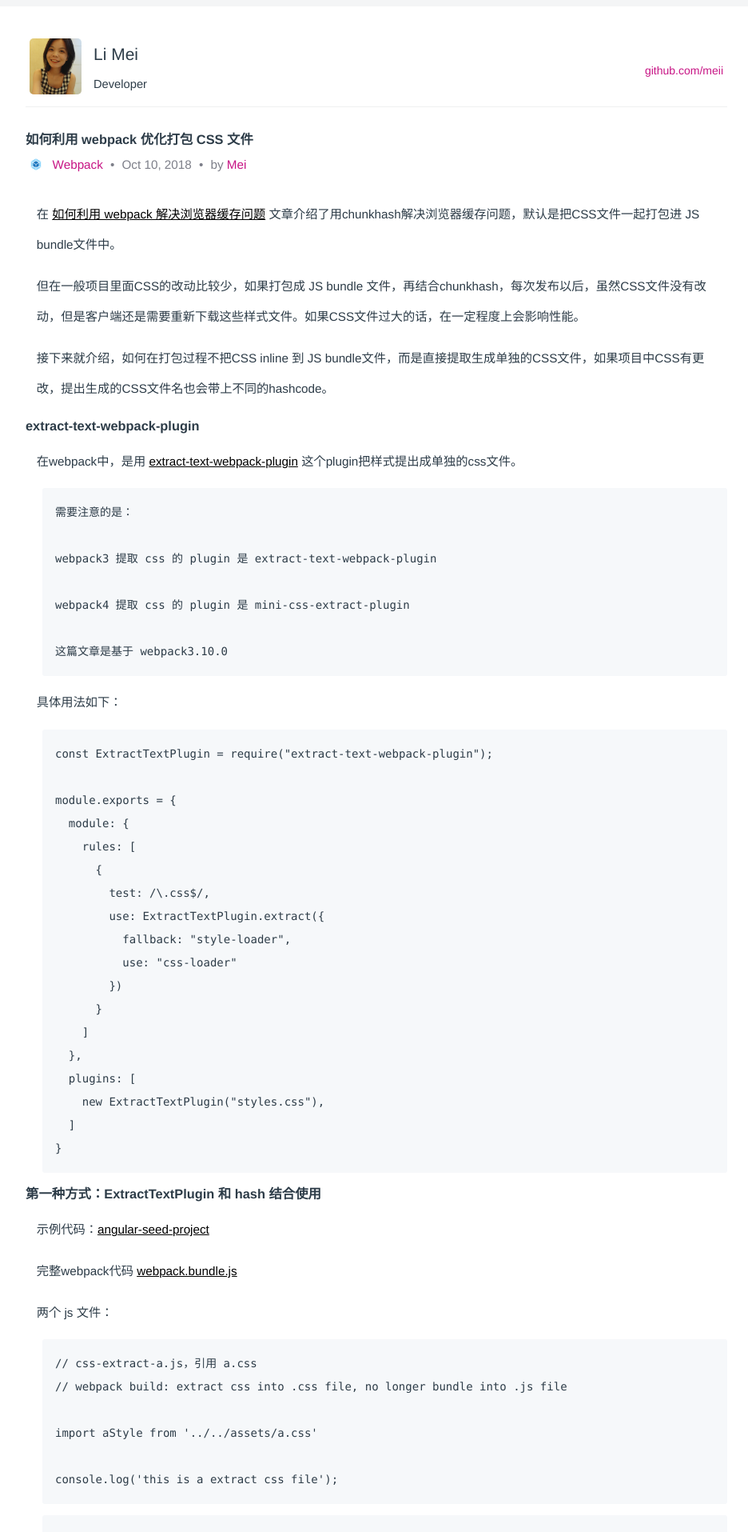
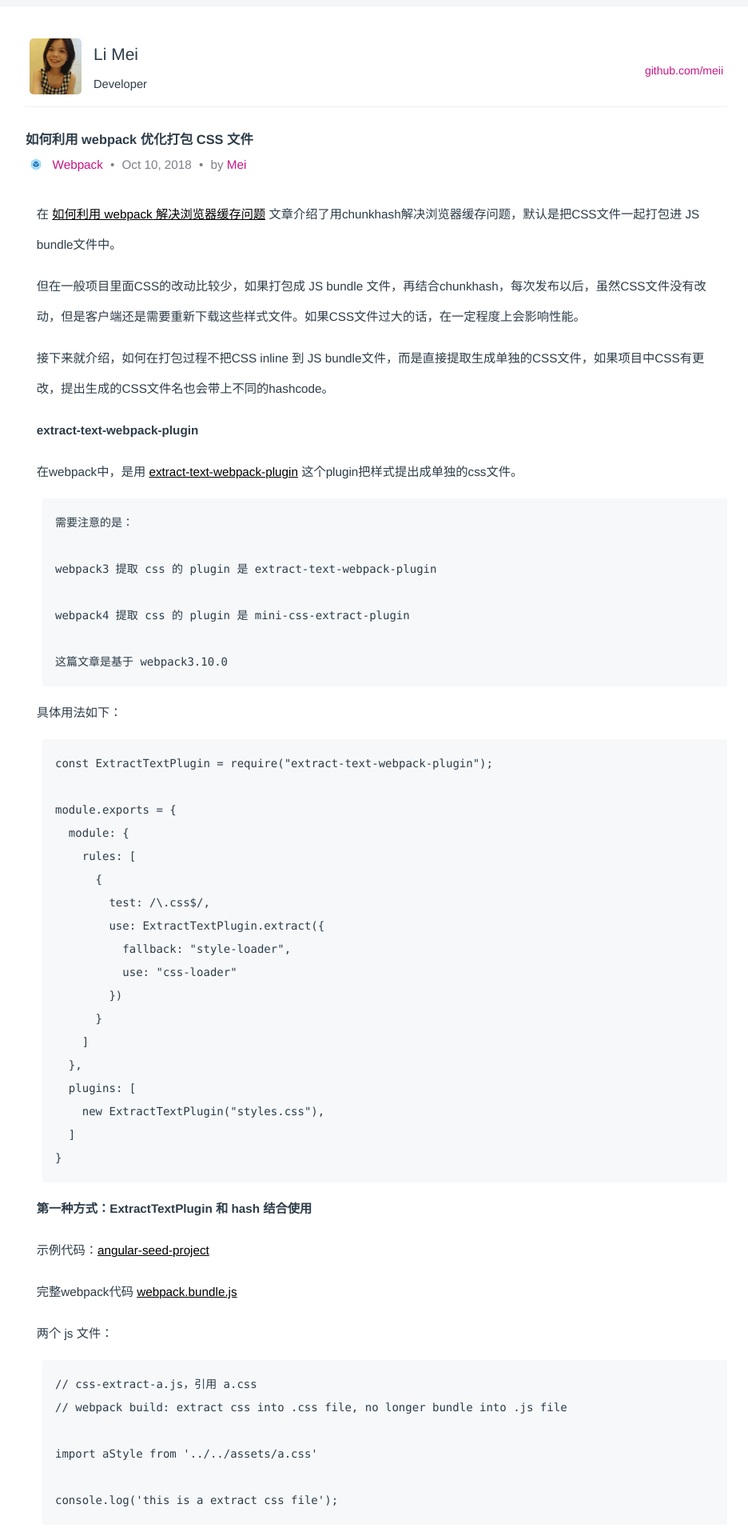
Before and after one commit to LiMeii/LiMeii.github.io, a Jekyll site: the page built from _posts/2018-10-10-webpack-css-extract.md, in a window 1280 px wide. Shown: the top 1915 px of the page at 80% size, without its empty margins (177-1113 px from the left). Built offline with Jekyll 4.4.1, drawn with Linux system fonts in a browser that asks for light colours.

````diff
--- a/_posts/2018-10-10-webpack-css-extract.md
+++ b/_posts/2018-10-10-webpack-css-extract.md
@@ -22,7 +22,8 @@ layout: post
 接下来就介绍，如何在打包过程不把CSS inline 到 JS bundle文件，而是直接提取生成单独的CSS文件，如果项目中CSS有更改，提出生成的CSS文件名也会带上不同的hashcode。
 
 
-### extract-text-webpack-plugin
+**extract-text-webpack-plugin**
+
 
 在webpack中，是用 [extract-text-webpack-plugin](https://github.com/webpack-contrib/extract-text-webpack-plugin) 这个plugin把样式提出成单独的css文件。
 
@@ -58,7 +59,9 @@ module.exports = {
 }
 ```
 
-### 第一种方式：ExtractTextPlugin 和 hash 结合使用
+**第一种方式：ExtractTextPlugin 和 hash 结合使用**
+
+
 
 示例代码：[angular-seed-project](https://github.com/LiMeii/angular-seed-project)
 
@@ -138,7 +141,9 @@ webpack.bundle.js 文件如下：
 
 我们可以看到，生成了四个文件。两个 .js bundle文件，两个 .css文件，我们可以看到文件名中的hashcode完全一样。这个会导致每次发布，不管文件改没改都会build成不一样的文件名，导致客户端重新下载所有文件，这个并不是我们想要的。
 
-### 第二种方式，ExtractTextPlugin 和 chunkhash 结合使用
+**第二种方式，ExtractTextPlugin 和 chunkhash 结合使用**
+
+
 
 在 [如何利用 webpack 解决浏览器缓存问题](/2018/10/09/webpack-caching.html) 文章中提到chunkhash可以根据源文件内容的改变，来决定最终bundle文件名是否需要更改，而且每个chunk文件中的hashcode都不一样。
 
@@ -196,7 +201,11 @@ html {
 
 **我们想要的编译结果是：**所有文件（.bundle.js/ .css）的hashcode都应该是独一无二的，并且不管是入口文件还是从他们提取的CSS文件有改动的话，那么对应的编译文件的hashcode也要跟着改变。
 
-### 第三种方式，ExtractTextPlugin，chunkhash 和 contenthash 结合使用
+
+
+**第三种方式，ExtractTextPlugin，chunkhash 和 contenthash 结合使用**
+
+
 
 contenthash 就可以用来解决上面css文件的hashcode不改变的问题。
 webpack.bundle.js 文件如下：
@@ -235,7 +244,10 @@ webpack.bundle.js 文件如下：
 这就完美解决了我们的缓存问题！
 
 
-### hash chunkhash contenthash 的区别
+
+**hash chunkhash contenthash 的区别**
+
+
 
 最后来总结一下 hash chunkhash contenthash 这三者之间的区别。
 
````
